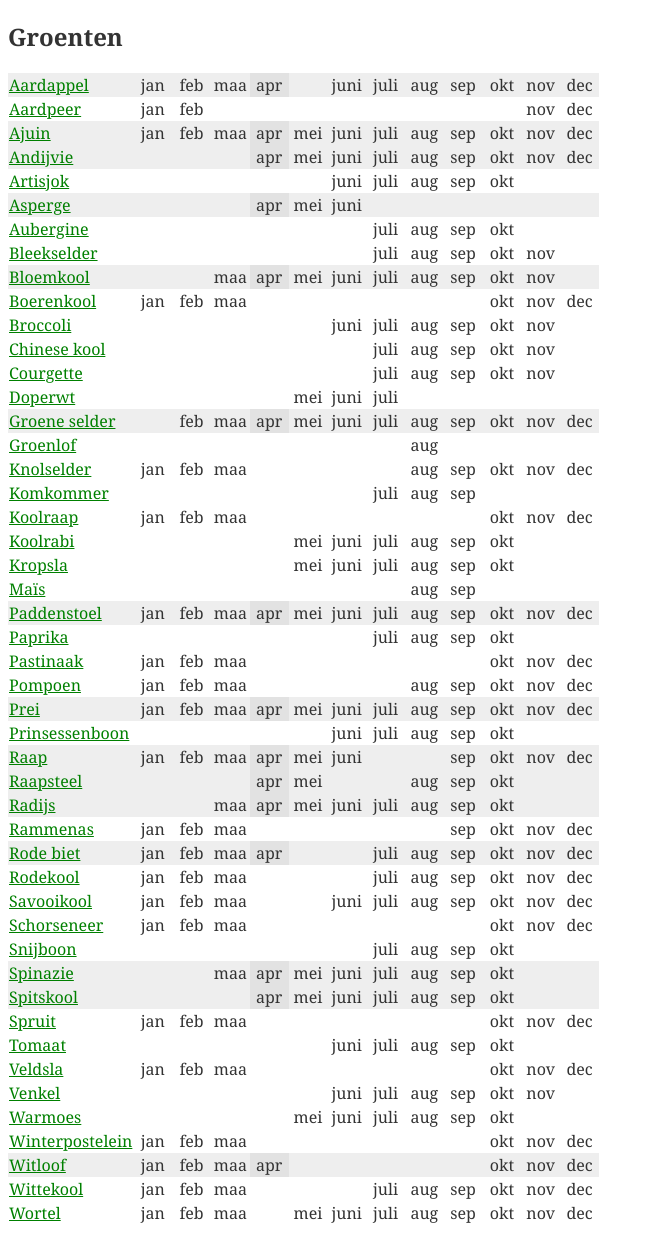
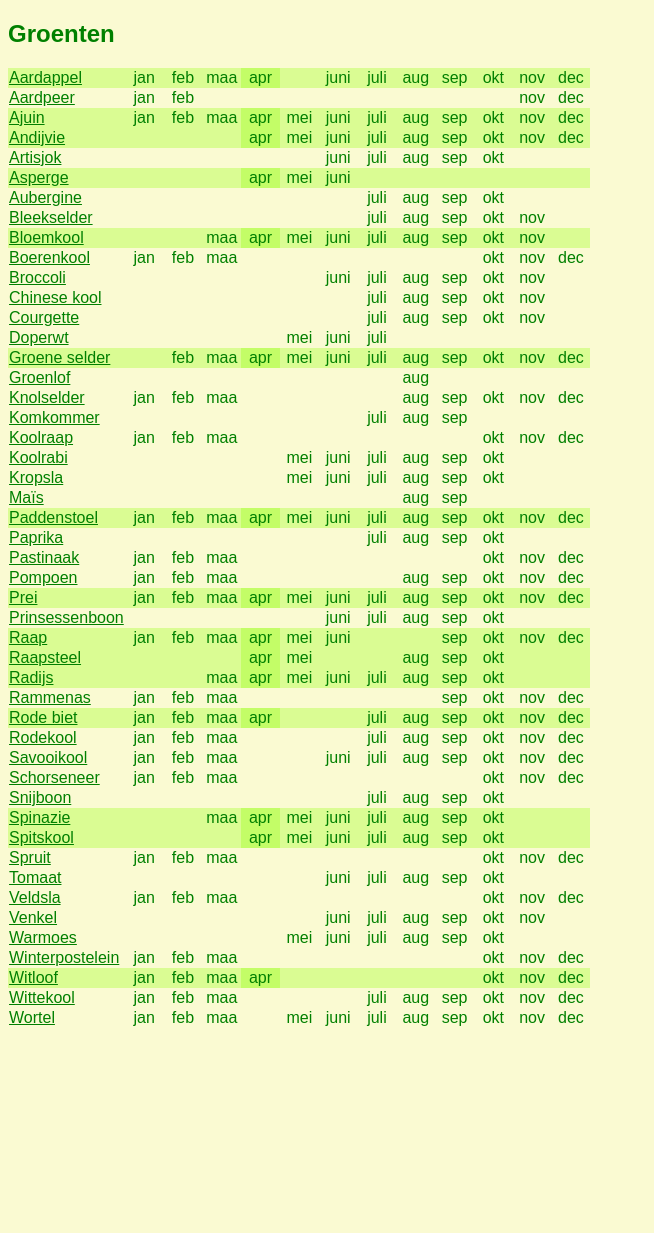
Before and after one commit to tommy-carlier/etc.tcx.be, a Jekyll site: the page seizoen/index.html, which Jekyll copies as it is, in a window 1280 px wide. Shown: the whole page, without its empty margins (0-654 px from the left). Built offline with Jekyll 4.4.1, drawn with Linux system fonts in a browser that asks for light colours; after the commit the page ends 1036 px from its top, so only the background shows below that.

Commit message:
Changed the style

```diff
--- a/seizoen/index.html
+++ b/seizoen/index.html
@@ -3,20 +3,20 @@
 <meta charset=utf-8>
 <title>Seizoenskalender</title>
 <style>
-html { font-family: 'Georgia', serif; background: #FFF; color: #333; }
+html { font-family: sans-serif; background: lightgoldenrodyellow; color: green; }
 a { color: green; }
-a:visited { color: olive; }
+a:visited { color: darkgreen; }
 table { border-collapse: collapse; }
 th { font-weight: normal; text-align: left; }
 td { width: 2.3em; text-align: center; }
-.selected, .current { background: rgba(200, 200, 200, 0.3); }
+.selected, .current { background: rgba(143, 255, 0, 0.3); }
 @media print {
-  html { color: #000; }
+  html { color: #000; background: none; }
 }
 @media screen and (prefers-color-scheme: dark) {
-  html { background: #333; color: #CCC; }
-  a { color: lime; }
-  a:visited { color: greenyellow; }
+  html { background: darkgreen; color: lightgoldenrodyellow; }
+  a { color: greenyellow; }
+  a:visited { color: lightgoldenrodyellow; }
 }
 </style>
 
```
